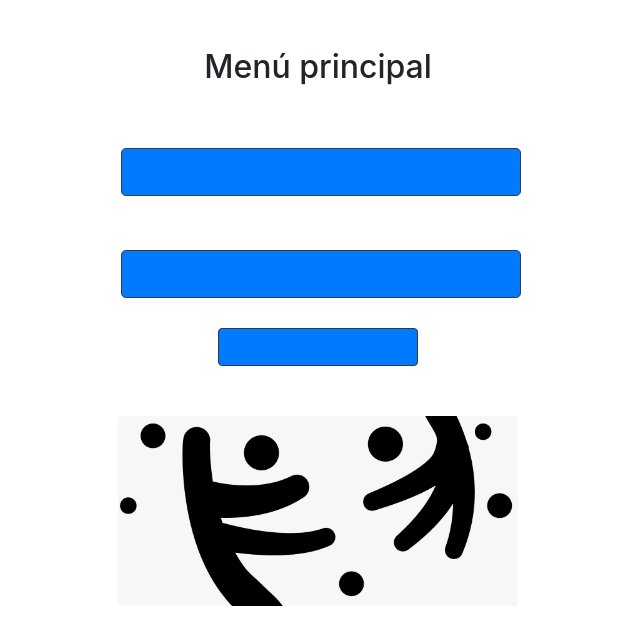
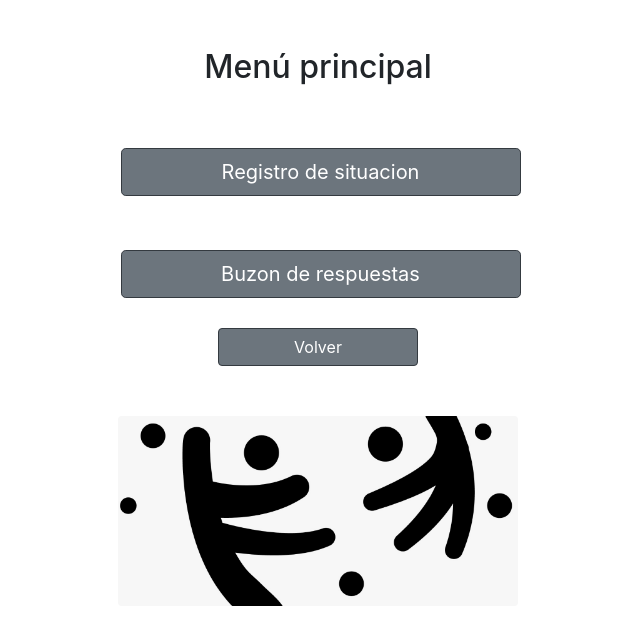
Before and after one commit to Allan43-afk/Equipo1_ru_ppi2020, a React (Create React App) app in the folder mejoramientodelaconvivenciaescolar/: page /menuEstudiante in a window 1280 px wide. Shown: the top 644 px of the page, without its empty margins (322-962 px from the left). Built offline with nearby package versions, Linux system fonts and the light colour scheme.

Commit message:
Proyecto practicamente finalizado unicamente falta organizar los hijuepuchas cuadros de texto jajajaja

```diff
--- a/mejoramientodelaconvivenciaescolar/src/paginas/Buzonrespuestas.js
+++ b/mejoramientodelaconvivenciaescolar/src/paginas/Buzonrespuestas.js
@@ -52,7 +52,7 @@ class Buzonrespuestas extends React.Component {
                 </div>
                 <div className="col text-center  ">
                   <button type="button" className="btn btn-outline-dark boton">
-                    <a href="/RegistrarsecomoEstudiante">Volver</a>
+                    <a href="/menuEstudiante">Volver</a>
                   </button>
                   <br />
                   <br />
--- a/mejoramientodelaconvivenciaescolar/src/paginas/Olvidastetucontraseña.js
+++ b/mejoramientodelaconvivenciaescolar/src/paginas/Olvidastetucontraseña.js
@@ -26,7 +26,7 @@ class olvidastetucontraseña extends React.Component {
 
                 <div class="d-flex justify-content-center">
                     <button type="button" class="btn btn-secondary btn-outline-dark Boton16">
-                        <a class="text-white" href="./Tipodeusuario">Entrar</a>{" "}
+                        <a class="text-white" href="./Tipodeusuario">Enviar</a>{" "}
                     </button>
                 </div>
             </div>
--- a/mejoramientodelaconvivenciaescolar/src/paginas/menuEstudiante.js
+++ b/mejoramientodelaconvivenciaescolar/src/paginas/menuEstudiante.js
@@ -16,26 +16,26 @@ class MenuEstudiante extends React.Component {
         <div class="d-flex justify-content-center">
           <button
             type="button"
-            class="btn btn-primary btn-lg btn-outline-dark boton50"
+            class="btn btn-secondary btn-lg btn-outline-dark boton50"
           >
-            <a href="./situacionesreportadas">Registro de situacion</a>{" "}
+            <a class="text-white" href="./Registrodesituacion">Registro de situacion</a>{" "}
           </button>
         </div>
         <div class="d-flex justify-content-center">
           <button
             type="button"
-            class="btn btn-primary btn-lg btn-outline-dark boton50"
+            class="btn btn-secondary btn-lg btn-outline-dark boton50"
           >
-            <a href="./Buzonrespuestas">Buzon de respuestas</a>{" "}
+            <a class="text-white" href="./Buzonrespuestas">Buzon de respuestas</a>{" "}
           </button>
         </div>
         <div class="d-flex justify-content-center">
           <div class="d-flex justify-content-center">
             <button
               type="button"
-              class="btn btn-primary btn-outline-dark Boton11"
+              class="btn btn-secondary primary btn-outline-dark Boton11"
             >
-              <a href="./Tipodeusuario">Volver</a>{" "}
+              <a class="text-white" href="./Tipodeusuario">Volver</a>{" "}
             </button>
           </div>
         </div>
```
